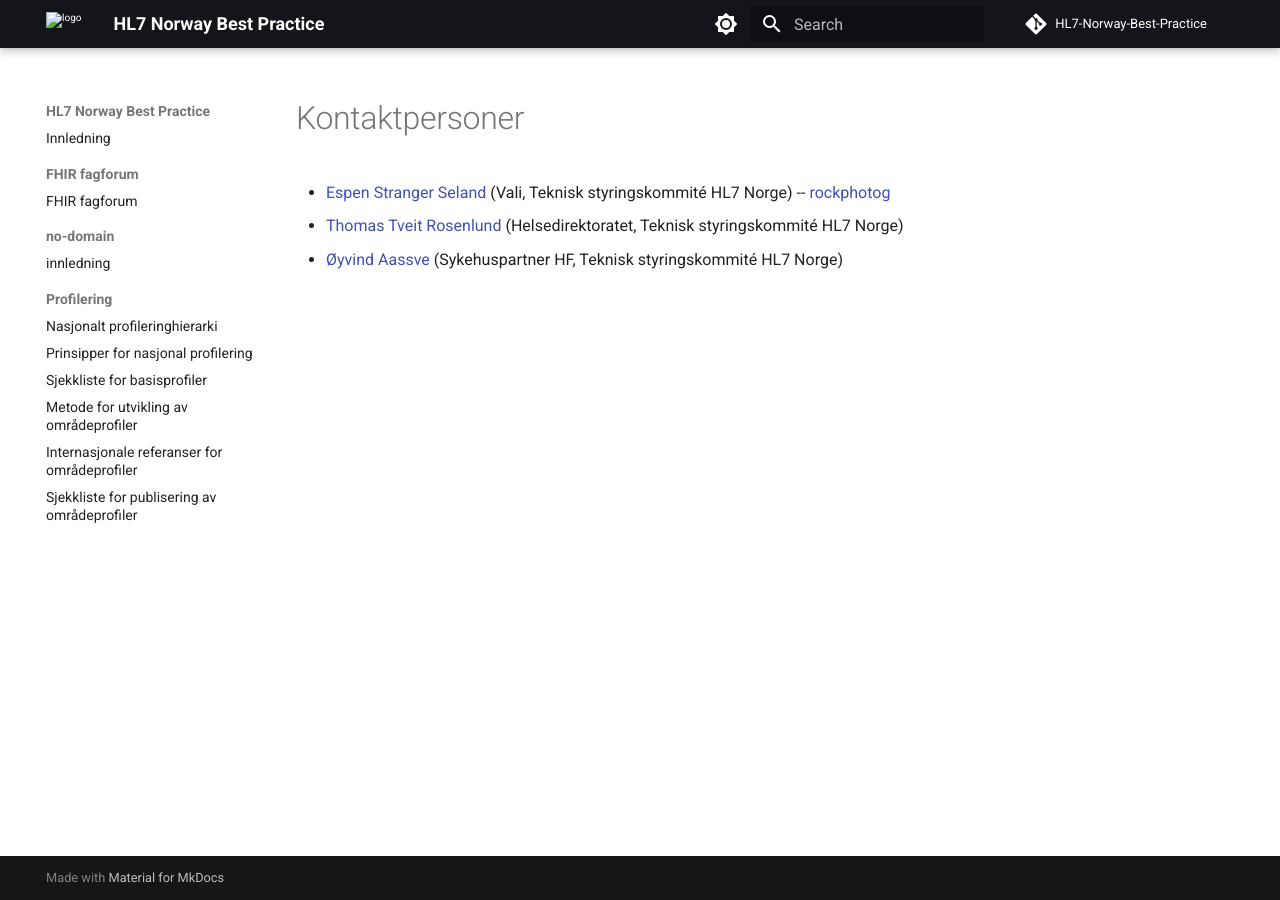
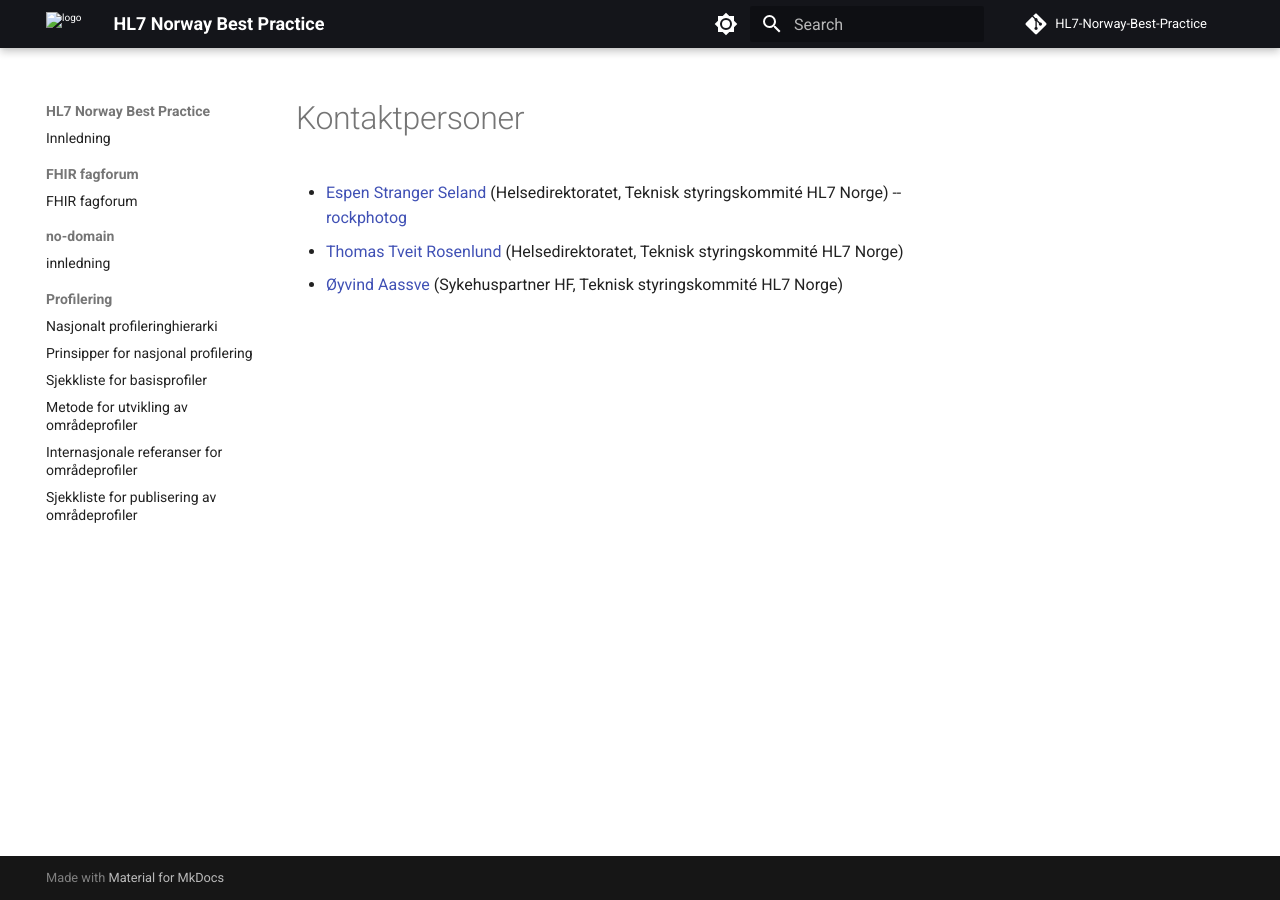
Before and after one commit to HL7Norway/best-practice, an MkDocs documentation site: the page built from docs/contact.md, in a window 1280 px wide. Built offline with MkDocs 1.6.1 and Material for MkDocs 9.7.7, drawn with Linux system fonts in a browser that asks for light colours; comment, search, counter and statistics services are not loaded.

Commit message:
Update contact.md

```diff
--- a/docs/contact.md
+++ b/docs/contact.md
@@ -6,6 +6,6 @@
 
 # Kontaktpersoner
 
-* [Espen Stranger Seland](mailto:ess@vali.no) (Vali, Teknisk styringskommité HL7 Norge) -- [rockphotog](https://github.com/rockphotog)
+* [Espen Stranger Seland](mailto:espen.stranger.seland@helsedir.no) (Helsedirektoratet, Teknisk styringskommité HL7 Norge) -- [rockphotog](https://github.com/rockphotog)
 * [Thomas Tveit Rosenlund](mailto:thomas.tveit.rosenlund@helsedir.no) (Helsedirektoratet, Teknisk styringskommité HL7 Norge)
 * [Øyvind Aassve](mailto:oeyaas@sykehuspartner.no) (Sykehuspartner HF, Teknisk styringskommité HL7 Norge)
```
